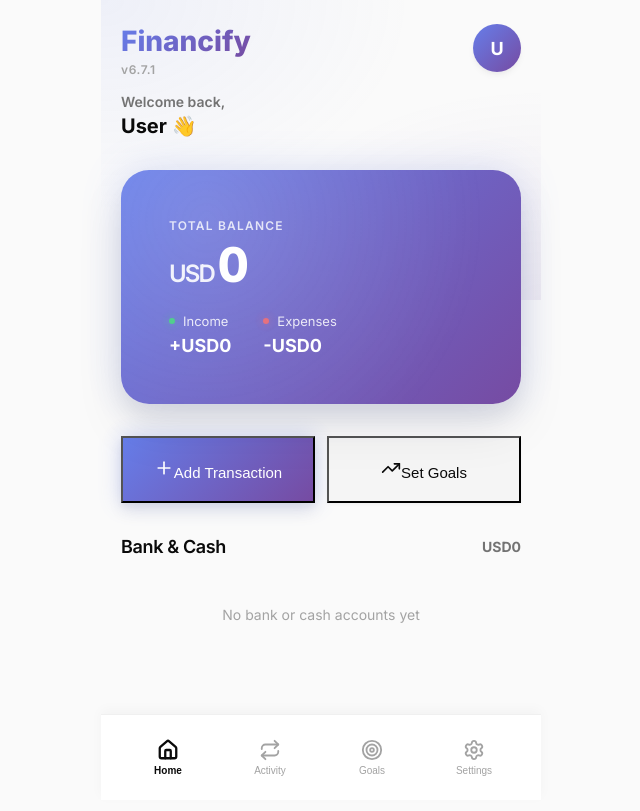
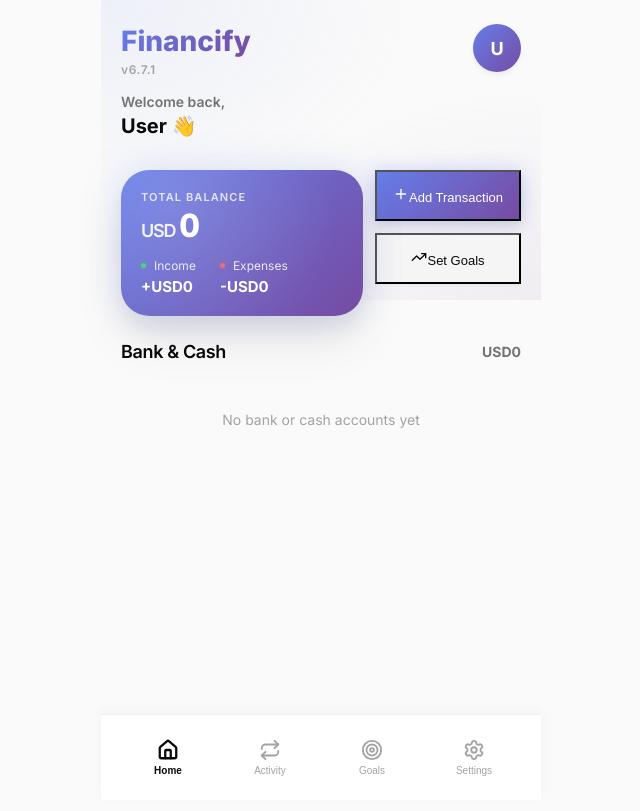
Before and after one commit to shresthaconsolidated-source/Financify, a React (Vite) app: page / in a window 1280 px wide. Shown: the whole page, without its empty margins (319-959 px from the left). Built offline with nearby package versions, Linux system fonts and the light colour scheme.

Commit message:
v6.7.3: Ultra-Compact Dashboard - Inline Actions & Smaller Cards

```diff
--- a/src/features/dashboard/DashboardView.jsx
+++ b/src/features/dashboard/DashboardView.jsx
@@ -57,52 +57,54 @@ export const DashboardView = ({ onNavigate }) => {
                 </div>
             </header>
 
-            {/* Hero Balance Card */}
-            <div className="hero-card" style={{ marginBottom: '2rem' }}>
+
+            {/* Hero Balance Card + Quick Actions */}
+            <div style={{ display: 'flex', gap: '0.75rem', marginBottom: '1.5rem' }}>
+                <div className="hero-card" style={{ flex: 1, padding: '1.25rem' }}>
                     <div style={{
-                    fontSize: '0.75rem',
+                        fontSize: '0.6875rem',
                         opacity: 0.8,
                         textTransform: 'uppercase',
                         letterSpacing: '0.1em',
                         fontWeight: 600,
-                    marginBottom: '0.5rem'
+                        marginBottom: '0.375rem'
                     }}>
                         Total Balance
                     </div>
                     <div style={{
-                    fontSize: '3rem',
+                        fontSize: '2rem',
                         fontWeight: 800,
                         lineHeight: 1,
-                    marginBottom: '1.5rem',
+                        marginBottom: '1rem',
                         fontVariantNumeric: 'tabular-nums',
                         letterSpacing: '-0.04em'
                     }}>
-                    <span style={{ fontSize: '1.5rem', fontWeight: 600, marginRight: '0.25rem', opacity: 0.9 }}>
+                        <span style={{ fontSize: '1.125rem', fontWeight: 600, marginRight: '0.25rem', opacity: 0.9 }}>
                             {data?.user.currency}
                         </span>
                         {totalNetWorth.toLocaleString()}
                     </div>
 
-                <div style={{ display: 'flex', gap: '2rem' }}>
+                    <div style={{ display: 'flex', gap: '1.5rem' }}>
                         <div>
                             <div style={{
                                 display: 'flex',
                                 alignItems: 'center',
                                 gap: '0.5rem',
-                            marginBottom: '0.375rem',
-                            fontSize: '0.8125rem',
+                                marginBottom: '0.25rem',
+                                fontSize: '0.75rem',
                                 opacity: 0.85
                             }}>
                                 <div style={{
-                                width: '6px',
-                                height: '6px',
+                                    width: '5px',
+                                    height: '5px',
                                     background: '#4ade80',
                                     borderRadius: '50%',
-                                boxShadow: '0 0 8px rgba(74, 222, 128, 0.6)'
+                                    boxShadow: '0 0 6px rgba(74, 222, 128, 0.6)'
                                 }} />
                                 Income
                             </div>
-                        <div style={{ fontSize: '1.125rem', fontWeight: 700 }}>
+                            <div style={{ fontSize: '0.9375rem', fontWeight: 700 }}>
                                 +{data?.user.currency}{income.toLocaleString()}
                             </div>
                         </div>
@@ -111,44 +113,44 @@ export const DashboardView = ({ onNavigate }) => {
                                 display: 'flex',
                                 alignItems: 'center',
                                 gap: '0.5rem',
-                            marginBottom: '0.375rem',
-                            fontSize: '0.8125rem',
+                                marginBottom: '0.25rem',
+                                fontSize: '0.75rem',
                                 opacity: 0.85
                             }}>
                                 <div style={{
-                                width: '6px',
-                                height: '6px',
+                                    width: '5px',
+                                    height: '5px',
                                     background: '#f87171',
                                     borderRadius: '50%',
-                                boxShadow: '0 0 8px rgba(248, 113, 113, 0.6)'
+                                    boxShadow: '0 0 6px rgba(248, 113, 113, 0.6)'
                                 }} />
                                 Expenses
                             </div>
-                        <div style={{ fontSize: '1.125rem', fontWeight: 700 }}>
+                            <div style={{ fontSize: '0.9375rem', fontWeight: 700 }}>
                                 -{data?.user.currency}{expense.toLocaleString()}
                             </div>
                         </div>
                     </div>
                 </div>
 
-            {/* Quick Actions */}
-            <div style={{ display: 'grid', gridTemplateColumns: '1fr 1fr', gap: '0.75rem', marginBottom: '2rem' }}>
+                <div style={{ display: 'flex', flexDirection: 'column', gap: '0.75rem' }}>
                     <button
                         className="btn-primary"
                         onClick={() => onNavigate('transactions')}
-                    style={{ padding: '1.25rem', fontSize: '0.9375rem' }}
+                        style={{ padding: '0.875rem 1rem', fontSize: '0.8125rem', whiteSpace: 'nowrap' }}
                     >
-                    <Plus size={20} />
+                        <Plus size={16} />
                         Add Transaction
                     </button>
                     <button
                         className="btn-secondary"
                         onClick={() => onNavigate('goals')}
-                    style={{ padding: '1.25rem', fontSize: '0.9375rem' }}
+                        style={{ padding: '0.875rem 1rem', fontSize: '0.8125rem', whiteSpace: 'nowrap' }}
                     >
-                    <TrendingUp size={20} />
+                        <TrendingUp size={16} />
                         Set Goals
                     </button>
+                </div>
             </div>
 
             {/* Bank & Cash Section */}
@@ -165,32 +167,32 @@ export const DashboardView = ({ onNavigate }) => {
                     </div>
                 </div>
 
-                <div style={{ display: 'grid', gridTemplateColumns: '1fr 1fr', gap: '0.75rem' }}>
+                <div style={{ display: 'grid', gridTemplateColumns: '1fr 1fr', gap: '0.5rem' }}>
                     {data?.accounts.filter(a => a.type === 'BANK' || a.type === 'CASH').map(acc => (
-                        <div key={acc.id} className="glass-card" style={{ padding: '1rem' }}>
-                            <div style={{ display: 'flex', alignItems: 'center', gap: '0.75rem', marginBottom: '0.75rem' }}>
+                        <div key={acc.id} className="glass-card" style={{ padding: '0.75rem' }}>
+                            <div style={{ display: 'flex', alignItems: 'center', gap: '0.5rem', marginBottom: '0.5rem' }}>
                                 <div style={{
-                                    fontSize: '1.25rem',
-                                    width: '40px',
-                                    height: '40px',
+                                    fontSize: '1.125rem',
+                                    width: '32px',
+                                    height: '32px',
                                     display: 'flex',
                                     alignItems: 'center',
                                     justifyContent: 'center',
                                     background: 'var(--bg-soft)',
-                                    borderRadius: '10px'
+                                    borderRadius: '8px'
                                 }}>
                                     {acc.type === 'BANK' ? '🏦' : '💵'}
                                 </div>
                                 <div style={{ flex: 1, minWidth: 0 }}>
-                                    <div style={{ fontWeight: 600, fontSize: '0.875rem', marginBottom: '0.125rem', overflow: 'hidden', textOverflow: 'ellipsis', whiteSpace: 'nowrap' }}>
+                                    <div style={{ fontWeight: 600, fontSize: '0.8125rem', marginBottom: '0.0625rem', overflow: 'hidden', textOverflow: 'ellipsis', whiteSpace: 'nowrap' }}>
                                         {acc.name}
                                     </div>
-                                    <div style={{ fontSize: '0.6875rem', color: 'var(--text-secondary)' }}>
+                                    <div style={{ fontSize: '0.625rem', color: 'var(--text-secondary)', textTransform: 'uppercase', letterSpacing: '0.05em' }}>
                                         {acc.type}
                                     </div>
                                 </div>
                             </div>
-                            <div style={{ fontWeight: 700, fontSize: '1.125rem', fontVariantNumeric: 'tabular-nums', textAlign: 'right' }}>
+                            <div style={{ fontWeight: 700, fontSize: '1rem', fontVariantNumeric: 'tabular-nums', textAlign: 'right' }}>
                                 {data.user.currency}{Number(acc.balance).toLocaleString()}
                             </div>
                         </div>
@@ -218,32 +220,32 @@ export const DashboardView = ({ onNavigate }) => {
                         </div>
                     </div>
 
-                    <div style={{ display: 'grid', gridTemplateColumns: '1fr 1fr', gap: '0.75rem' }}>
+                    <div style={{ display: 'grid', gridTemplateColumns: '1fr 1fr', gap: '0.5rem' }}>
                         {data.accounts.filter(a => a.type === 'ASSET').map(acc => (
-                            <div key={acc.id} className="glass-card" style={{ padding: '1rem' }}>
-                                <div style={{ display: 'flex', alignItems: 'center', gap: '0.75rem', marginBottom: '0.75rem' }}>
+                            <div key={acc.id} className="glass-card" style={{ padding: '0.75rem' }}>
+                                <div style={{ display: 'flex', alignItems: 'center', gap: '0.5rem', marginBottom: '0.5rem' }}>
                                     <div style={{
-                                        fontSize: '1.25rem',
-                                        width: '40px',
-                                        height: '40px',
+                                        fontSize: '1.125rem',
+                                        width: '32px',
+                                        height: '32px',
                                         display: 'flex',
                                         alignItems: 'center',
                                         justifyContent: 'center',
                                         background: 'linear-gradient(135deg, rgba(102, 126, 234, 0.08), rgba(118, 75, 162, 0.08))',
-                                        borderRadius: '10px'
+                                        borderRadius: '8px'
                                     }}>
                                         📈
                                     </div>
                                     <div style={{ flex: 1, minWidth: 0 }}>
-                                        <div style={{ fontWeight: 600, fontSize: '0.875rem', marginBottom: '0.125rem', overflow: 'hidden', textOverflow: 'ellipsis', whiteSpace: 'nowrap' }}>
+                                        <div style={{ fontWeight: 600, fontSize: '0.8125rem', marginBottom: '0.0625rem', overflow: 'hidden', textOverflow: 'ellipsis', whiteSpace: 'nowrap' }}>
                                             {acc.name}
                                         </div>
-                                        <div style={{ fontSize: '0.6875rem', color: 'var(--text-secondary)' }}>
+                                        <div style={{ fontSize: '0.625rem', color: 'var(--text-secondary)', textTransform: 'uppercase', letterSpacing: '0.05em' }}>
                                             {acc.assetClass || 'Asset'}
                                         </div>
                                     </div>
                                 </div>
-                                <div style={{ fontWeight: 700, fontSize: '1.125rem', fontVariantNumeric: 'tabular-nums', textAlign: 'right' }}>
+                                <div style={{ fontWeight: 700, fontSize: '1rem', fontVariantNumeric: 'tabular-nums', textAlign: 'right' }}>
                                     {data.user.currency}{Number(acc.balance).toLocaleString()}
                                 </div>
                             </div>
```
Lines whose indentation alone changed are shown as unchanged.
